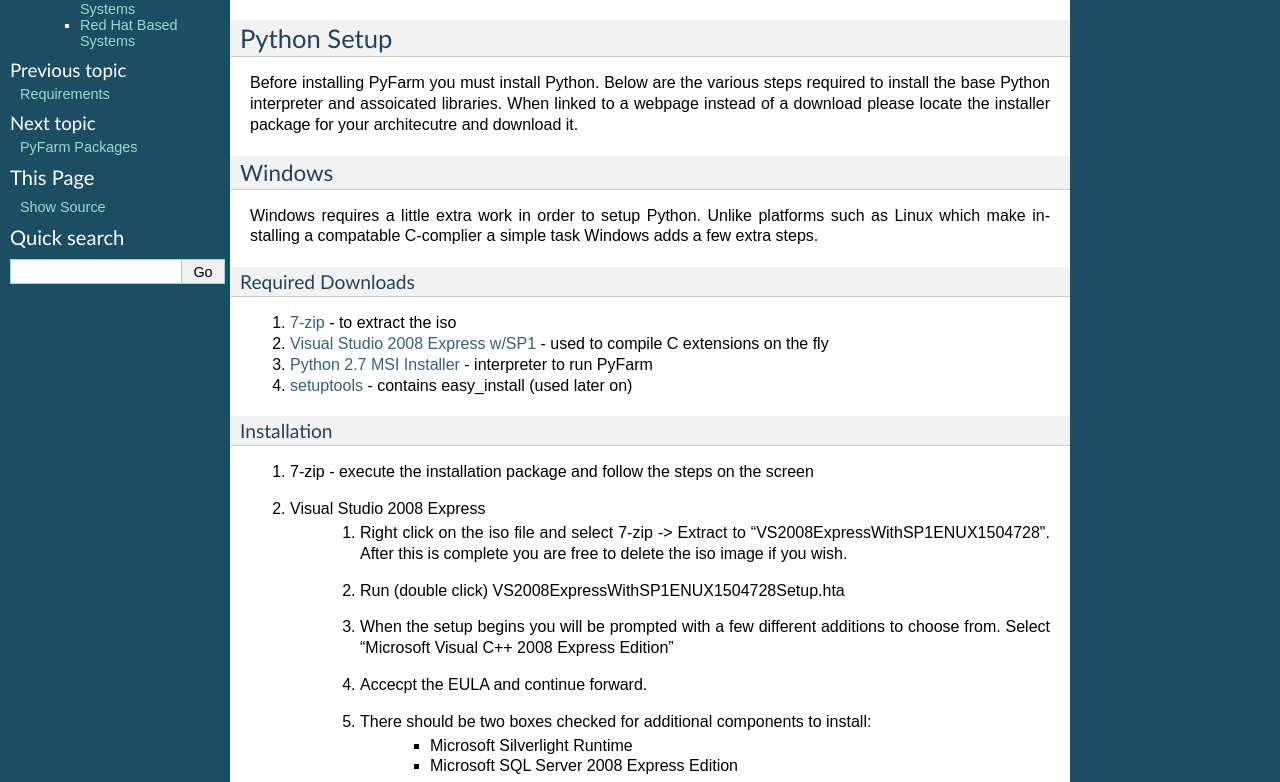
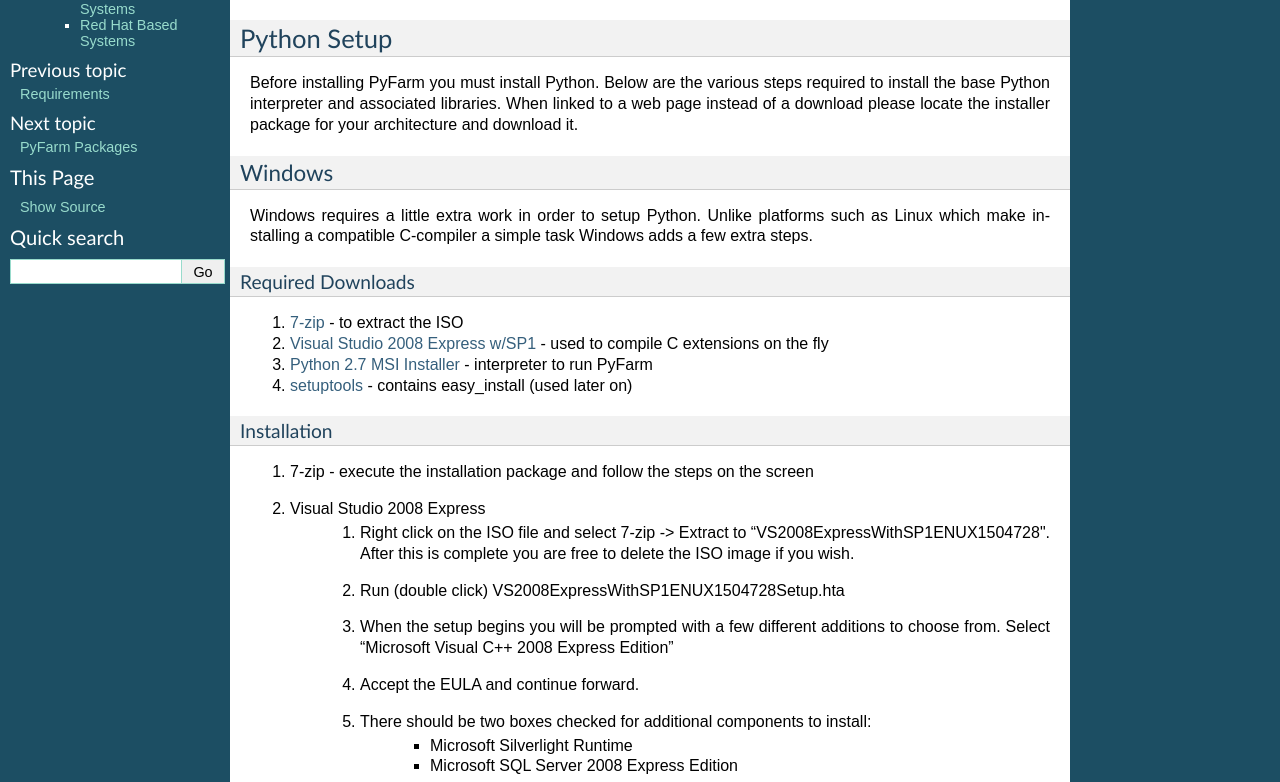
Before and after one commit to pyfarm/pyfarm-docs, a Sphinx documentation site: the page built from source/install.rst, in a window 1280 px wide and 1400 px high. Shown: the part 201-983 px from the top of the window. Built offline with Sphinx 7.4.7, drawn with Linux system fonts in a browser that asks for light colours; some of the changed text lies outside the part shown.

Commit message:
spell checking

```diff
--- a/source/install.rst
+++ b/source/install.rst
@@ -27,20 +27,20 @@
 Python Setup
 ------------
 Before installing PyFarm you must install Python.  Below are the various steps
-required to install the base Python interpreter and assoicated libraries.  When
-linked to a webpage instead of a download please locate the installer package
-for your architecutre and download it.
+required to install the base Python interpreter and associated libraries.  When
+linked to a web page instead of a download please locate the installer package
+for your architecture and download it.
 
 Windows
 +++++++
 Windows requires a little extra work in order to setup Python.  Unlike platforms
-such as Linux which make installing a compatable C-complier a simple task
+such as Linux which make installing a compatible C-compiler a simple task
 Windows adds a few extra steps.
 
 
 Required Downloads
 ~~~~~~~~~~~~~~~~~~
-#. `7-zip <http://www.7-zip.org/download.html>`_ - to extract the iso
+#. `7-zip <http://www.7-zip.org/download.html>`_ - to extract the ISO
 #. `Visual Studio 2008 Express w/SP1 <http://download.microsoft.com/download/E/8/E/E8EEB394-7F42-4963-A2D8-29559B738298/VS2008ExpressWithSP1ENUX1504728.iso>`_
    - used to compile C extensions on the fly
 #. `Python 2.7 MSI Installer <http://python.org/download/releases/2.7.5/>`_ -
@@ -51,13 +51,13 @@
 ~~~~~~~~~~~~
 #. 7-zip - execute the installation package and follow the steps on the screen
 #. Visual Studio 2008 Express
-    #. Right click on the iso file and select 7-zip ->
+    #. Right click on the ISO file and select 7-zip ->
        Extract to "VS2008ExpressWithSP1ENUX1504728\".  After this is complete
-       you are free to delete the iso image if you wish.
+       you are free to delete the ISO image if you wish.
     #. Run (double click) VS2008ExpressWithSP1ENUX1504728\Setup.hta
     #. When the setup begins you will be prompted with a few different additions
        to choose from.  Select "Microsoft Visual C++ 2008 Express Edition"
-    #. Accecpt the EULA and continue forward.
+    #. Accept the EULA and continue forward.
     #. There should be two boxes checked for additional components to install:
         * Microsoft Silverlight Runtime
         * Microsoft SQL Server 2008 Express Edition
```
Also changed, not shown: other parts of source/install.rst (+1 -1 lines).
